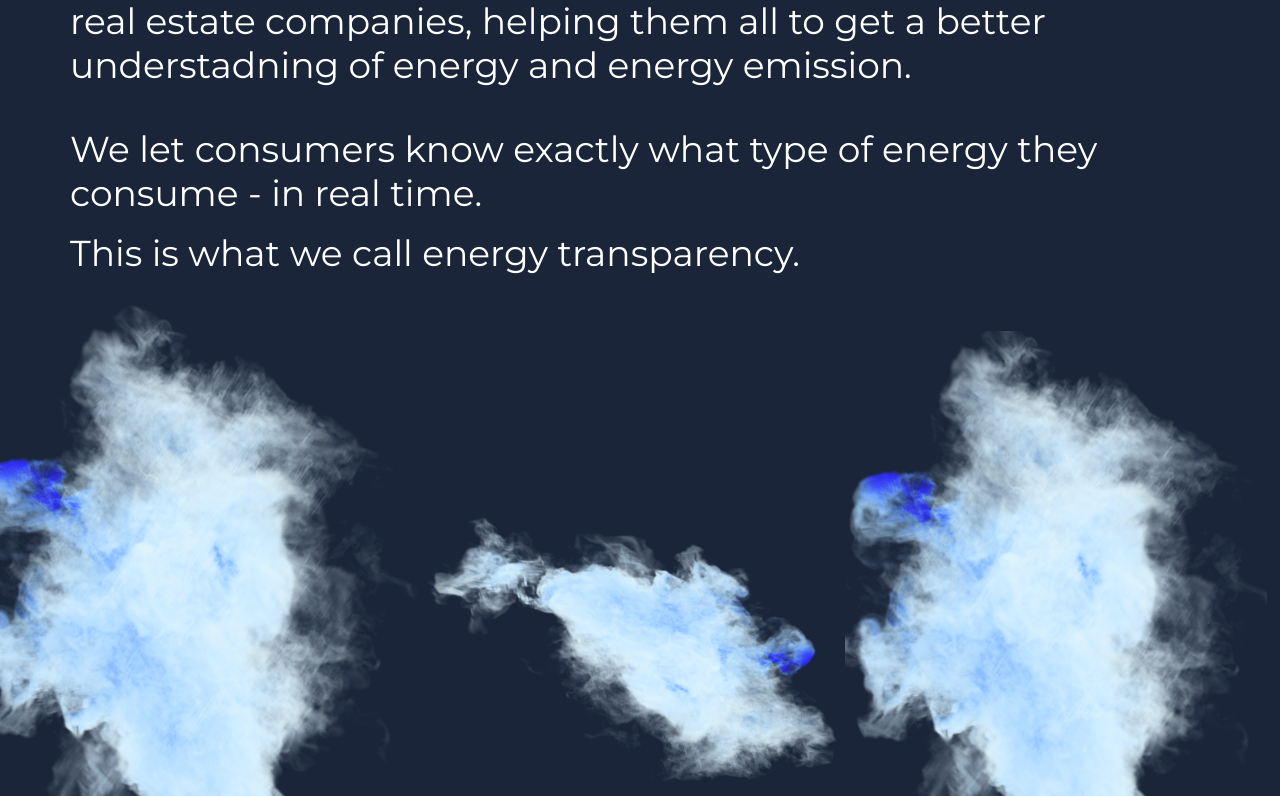
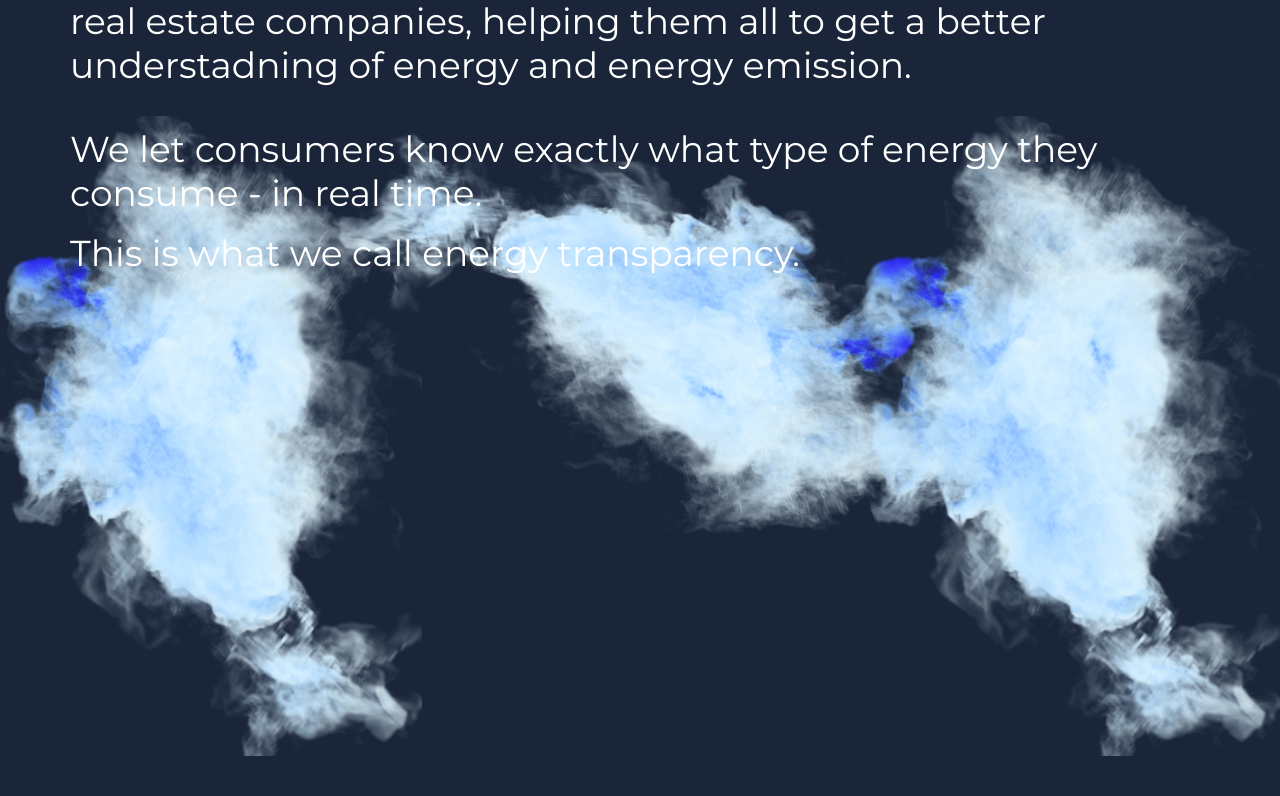
Before and after one commit to AwesomeCodeClimber/Renewable-Energy-Measurement-Service, a React (Create React App) app in the folder frontend/: page /about in a window 1280 px wide. Shown: the part 1744-2540 px from the top of the page. Built offline with nearby package versions, Linux system fonts and the light colour scheme; a web font is replaced by a local one.

Commit message:
git commit -m "complete bubble chart"

```diff
--- a/frontend/src/Main/new/Public/cloud.js
+++ b/frontend/src/Main/new/Public/cloud.js
@@ -1,4 +1,5 @@
-import * as React from 'react'
+import React, { useState, useEffect, useRef } from 'react'
+
 import positive_1 from '../../../assets/img/cloud/designed/positive_0_0.png'
 import positive_2 from '../../../assets/img/cloud/designed/positive_1_0.png'
 import positive_3 from '../../../assets/img/cloud/designed/positive_2_0.png'
@@ -6,20 +7,33 @@ import negative_1 from '../../../assets/img/cloud/designed/negative_0_0.png'
 import negative_2 from '../../../assets/img/cloud/designed/negative_1_0.png'
 import negative_3 from '../../../assets/img/cloud/designed/negative_2_0.png'
 
-export default function Cloud() {
+export default function Cloud(props) {
+    const positiveFst = useRef();
+    const positiveSnd = useRef();
+    const positiveTrd = useRef();
+    const negativeFst = useRef();
+    const negativeSnd = useRef();
+    const negativeTrd = useRef();
+
+
+    useEffect(() => {
+
+
+
+    }, [props.percent])
     return (
         <div className="cloud-section">
             <div className="positive">
-                <img className="cloud positive-cloud positive_1" alt="positive_1" src={positive_1} />
-                <img className="cloud positive-cloud positive_2" alt="positive_2" src={positive_2} />
-                <img className="cloud positive-cloud positive_3" alt="positive_3" src={positive_3} />
+                <img className="cloud positive-cloud positive_1" alt="positive_1" src={positive_3} ref={positiveFst} />
+                <img className="cloud positive-cloud positive_2" alt="positive_2" src={positive_2} ref={positiveSnd}  />
+                <img className="cloud positive-cloud positive_3" alt="positive_3" src={positive_3} ref={positiveTrd}  />
             </div>
 
-            {/* <div className="negative">
-                <img className="cloud negative-cloud" alt="negative_1" src={negative_1} />
-                <img className="cloud negative-cloud" alt="negative_2" src={negative_2} />
-                <img className="cloud negative-cloud" alt="negative_3" src={negative_3} />
-            </div> */}
+            <div className="negative">
+                <img className="cloud negative-cloud" alt="negative_1" src={negative_1} ref={negativeFst}/>
+                <img className="cloud negative-cloud" alt="negative_2" src={negative_2} ref={negativeSnd}/>
+                <img className="cloud negative-cloud" alt="negative_3" src={negative_3} ref={negativeTrd}/>
+            </div>
         </div>
     )
 }
--- a/frontend/src/Main/old/homepage-old.js
+++ b/frontend/src/Main/old/homepage-old.js
@@ -178,6 +178,7 @@ function Homepage() {
 
             const element = document.getElementsByClassName(`${Object.keys(item)[0]}-circle`)[0];
             element.innerHTML = `${item[Object.keys(item)]}<small>%</small>`;
+
             let elemWidth;
             if (item[Object.keys(item)] <= 10) {
                 elemWidth = 150;
--- a/frontend/src/Style.css
+++ b/frontend/src/Style.css
@@ -183,6 +183,7 @@ font-weight: 300 !important;
     background: #1A2539;
     color: white;
     position: relative;
+    z-index: 1;
 }
 
 .about-text.container, .client-text.container {
@@ -281,6 +282,30 @@ font-weight: 300 !important;
 
 .cloud {
     width: 33%;
+    z-index: -1;
+    position: absolute;
+    top: 900px;
+}
+@keyframes spin {
+    from {transform:rotate(0deg); }
+    to {transform:rotate(360deg);}
+}
+
+.positive_1 {
+    left: 0;
+}
+
+.positive_2 {
+    width: 50%;
+    left: 25%;
+}
+
+.positive_3 {
+    right: 0;
+}
+
+.negative {
+    display: none;
 }
 
 /* Client */
@@ -485,7 +510,11 @@ button:focus {
     color: #253D65;
 }
 
-.chart, .chart-row {
+.chart {
+    height: 900px;
+}
+
+.chart-row {
     min-height: 550px;
 }
 
@@ -502,27 +531,50 @@ button:focus {
 .hydro-1 {
     background: linear-gradient(195.26deg, rgba(157,191,132,0.65) 23.55%, rgba(27,111,72,0.65) 90.31%);
     box-shadow: 0px 30px 50px rgba(126, 175, 89, 0.75);
-    position: relative;
+    position: absolute;
 }
 
 .wind-1 {
     background: linear-gradient(89.54deg, rgba(71,152,247,0.67) 0.46%, rgba(184,212,244,0.67) 118.27%);
     box-shadow: 0px 30px 56.0453px rgba(88, 140, 201, 0.75);
-    position: relative;
+    position: absolute;
 }
 
 .solar-1 {
     background: linear-gradient(89.54deg, rgba(243,167,56,0.67) 0.46%, rgba(240,205,154,0.67) 118.27%);
     box-shadow: 0px 30px 56.0453px rgba(243, 167, 56, 0.75);
-    position: relative;
+    position: absolute;
 }
 
 .nonr-1 {
     background: linear-gradient(89.54deg, rgba(88,111,124,0.67) 0.46%,rgba(23,84,118,0.67) 118.27%);
     box-shadow: 0px 30px 56.0453px rgba(84, 91, 95, 0.75);
-    position: relative;
+    position: absolute;
 }
 
+.hydro-2 {
+    background: linear-gradient(195.26deg, rgba(157,191,132,0.65) 23.55%, rgba(27,111,72,0.65) 90.31%);
+    box-shadow: 0px 30px 50px rgba(126, 175, 89, 0.75);
+    position: absolute;
+}
+
+.wind-2 {
+    background: linear-gradient(89.54deg, rgba(71,152,247,0.67) 0.46%, rgba(184,212,244,0.67) 118.27%);
+    box-shadow: 0px 30px 56.0453px rgba(88, 140, 201, 0.75);
+    position: absolute;
+}
+
+.solar-2 {
+    background: linear-gradient(89.54deg, rgba(243,167,56,0.67) 0.46%, rgba(240,205,154,0.67) 118.27%);
+    box-shadow: 0px 30px 56.0453px rgba(243, 167, 56, 0.75);
+    position: absolute;
+}
+
+.nonr-2 {
+    background: linear-gradient(89.54deg, rgba(88,111,124,0.67) 0.46%,rgba(23,84,118,0.67) 118.27%);
+    box-shadow: 0px 30px 56.0453px rgba(84, 91, 95, 0.75);
+    position: absolute;
+}
 
 .legend {
     font-family: Scope One;
```
